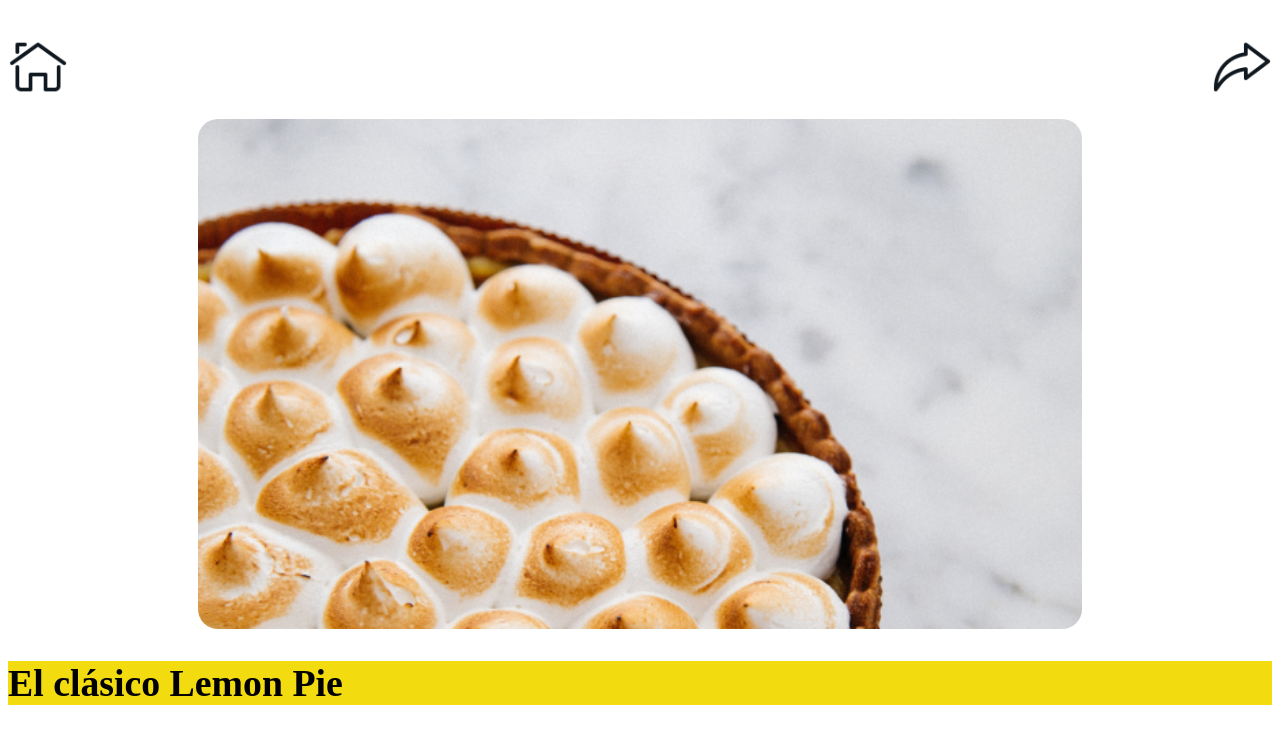
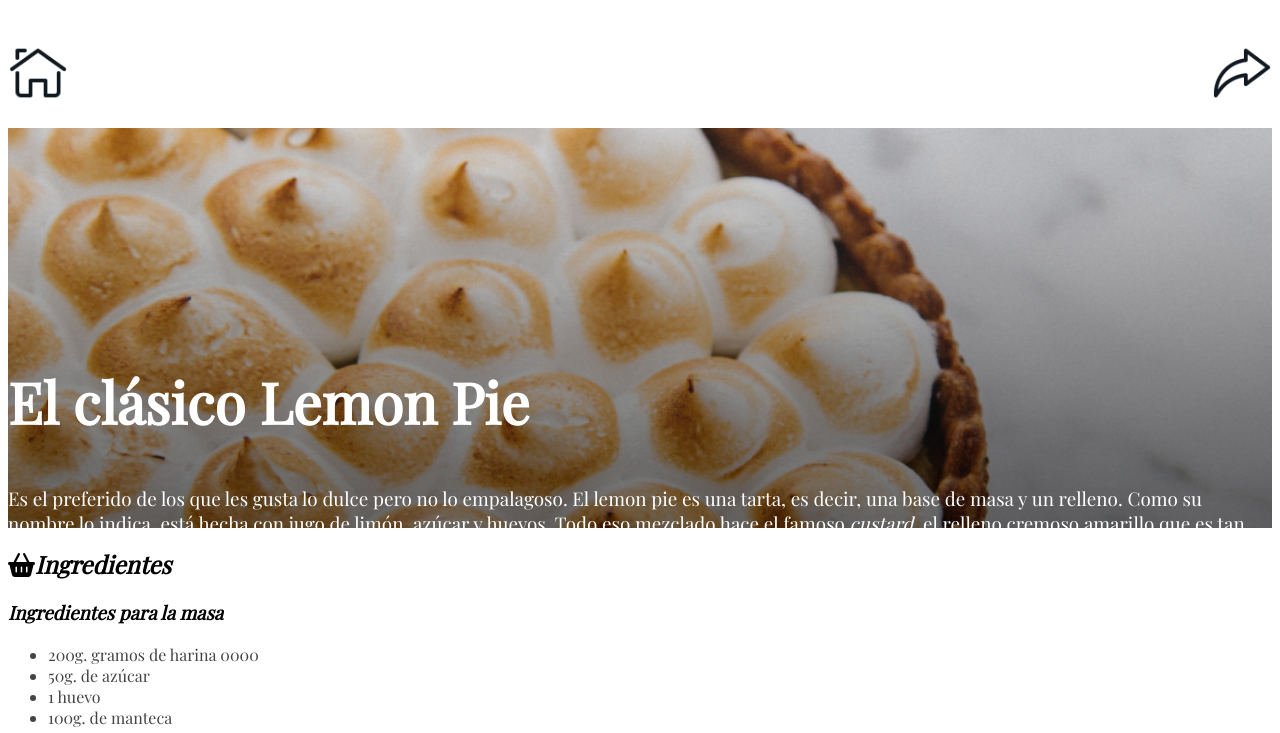
Before and after one commit to MarcelaLeon/Recetas, a plain HTML site: page html/lemonPie.html in a window 1280 px wide. Shown: the part 50-783 px from the top of the page. Drawn offline with nearby package versions, Linux system fonts and the light colour scheme; a web font is replaced by a local one.

Commit message:
[UPDATE] Insercion de fondos e iconos

```diff
--- a/css/style.css
+++ b/css/style.css
@@ -1,46 +1,23 @@
+@import url('https://fonts.googleapis.com/css2?family=Playfair+Display:ital,wght@0,400;1,700&display=swap');
 
+body{
+    font-family: 'Playfair Display', serif;
+    color: #444;
+}
+
+/*Diseño de la pagina principal (home)*/
 body.home{
     background-image: url("../img/fondo.jpg");
-
-    font-family: Arial, Helvetica, sans-serif;
-
+    background-attachment: fixed;
 }
 
 .principal{
-    font-family:Arial, Helvetica, sans-serif;
-    font-size: 12mm;
+    font-size: 15mm;
     font-weight: bold;
     text-align: center;
     color: rgb(54, 53, 52);
     line-height: 1mm;
 }
-h3{
-    font-style: italic;
-}
-
-h2{
-    font-style: italic;
-    background-color: rgb(201, 201, 199);
-}
-
-h1.limon{
-    background-color:rgb(242, 219, 15);
-    font-size: 10mm;
-}
-h1.carrot{
-    background-color: rgb(232, 95, 9);
-    font-size: 10mm;
-}
-
-
-.menu{
-    width: 80%;
-    border-radius:20px;
-    margin-left: auto;
-    margin-right: auto;
-    opacity: 0.8;
-}
-
 
 div.opciones{
     text-align: center;
@@ -51,14 +28,6 @@ div.opciones{
     font-style: italic;
     font-size: 8mm;
     line-height: 1mm;
-}
-
-.imagen{
-    display: block;
-    width: 70%;
-    border-radius:20px;
-    margin-left: auto;
-    margin-right: auto;
 }
 
 .espacio{
@@ -72,3 +41,45 @@ div.opciones{
     margin-left: 13%;
     margin-right: auto;
 }
+
+.menu{
+    width: 80%;
+    border-radius:20px;
+    margin-left: auto;
+    margin-right: auto;
+    opacity: 0.8;
+}
+
+
+/*Diseño de los diferentes html*/
+.encabezado1{
+    width: 100%; height: 400px;
+    background-image: url("../img/lemon-background.png");
+    background-repeat: round;
+}
+.encabezado2{
+    width: 100%; height: 400px;
+    background-image: url("../img/imagen-carrot.png");
+    background-size: 100% 100%;
+    background-repeat: no-repeat;
+}
+
+
+
+/*Estilos de los titulos*/
+h3{     font-style: italic;
+color: black
+ }
+
+h2{     font-style: italic;
+color: black
+  }
+
+h1{ font-family: 'Playfair Display', serif;
+    font-size: 15mm;
+    color: white;
+}
+p{  font-family: 'Playfair Display', serif;;
+    font-size: 5mm;
+    color: white;
+}
--- a/html/lemonPie.html
+++ b/html/lemonPie.html
@@ -1,24 +1,27 @@
 <!DOCTYPE html>
 <html lang="en">
+
 <head>
     <meta charset="UTF-8">
     <title>Lemon Pie</title>
+    <script src="https://kit.fontawesome.com/4d8d99ca21.js" crossorigin="anonymous"></script>
     <link href="../css/style.css" rel="stylesheet">
 </head>
+
 <body>
     <img src="../img/logo-front.png" alt="logo">
 <br><br><br>
     <a href="../index.html"><img src="../img/home.png" alt="home" height="60"></a>
     <a href="carrotPie.html"><img src="../img/next.png" alt="home" height="60" align="right"></a>
     <br><br>
-    <section>
-        <img class="imagen" src="../img/lemon-pie.png" alt="lemon pie">
+    <section class="encabezado1">
+        <br><br><br><br><br><br><br><br><br>
         <h1 class="limon">El clásico Lemon Pie</h1>
         <p>Es el preferido de los que les gusta lo dulce pero no lo empalagoso. El lemon pie es una tarta, es decir, una base de masa y un relleno. Como su nombre lo indica, está hecha con jugo de limón, azúcar y huevos. Todo eso mezclado hace el famoso <em>custard</em>, el relleno cremoso amarillo que es tan típico del lemon pie.</p>
     </section>
 
     <section>
-        <h2>Ingredientes</h2>
+        <h2><i class="fas fa-shopping-basket"></i>Ingredientes</h2>
         <h3>Ingredientes para la masa</h3>
         <ul>
             <li>200g. gramos de harina 0000 </li>
@@ -43,7 +46,7 @@
     </section>
 
     <section>
-        <h2>Instrucciones</h2>
+        <h2><i class="fas fa-list-ol"></i>Instrucciones</h2>
         <ol>
             <li>Procesar o mezclar ligeramente la harina, el azúcar y la manteca fría curtada en cubitos, hasta formar un arenado. Agregar el huevo y unir la masa sin trabajarla mucho. Envolver en <em>film</em> y llevar a la heladera por 30 minutos aproximadamente.</li>
             <li>Precalentar el horno a temperatura media (180°C).</li>
```
Also changed, not shown: html/carrotPie.html (+5 -4 lines), img/lemon-background.png (added).
